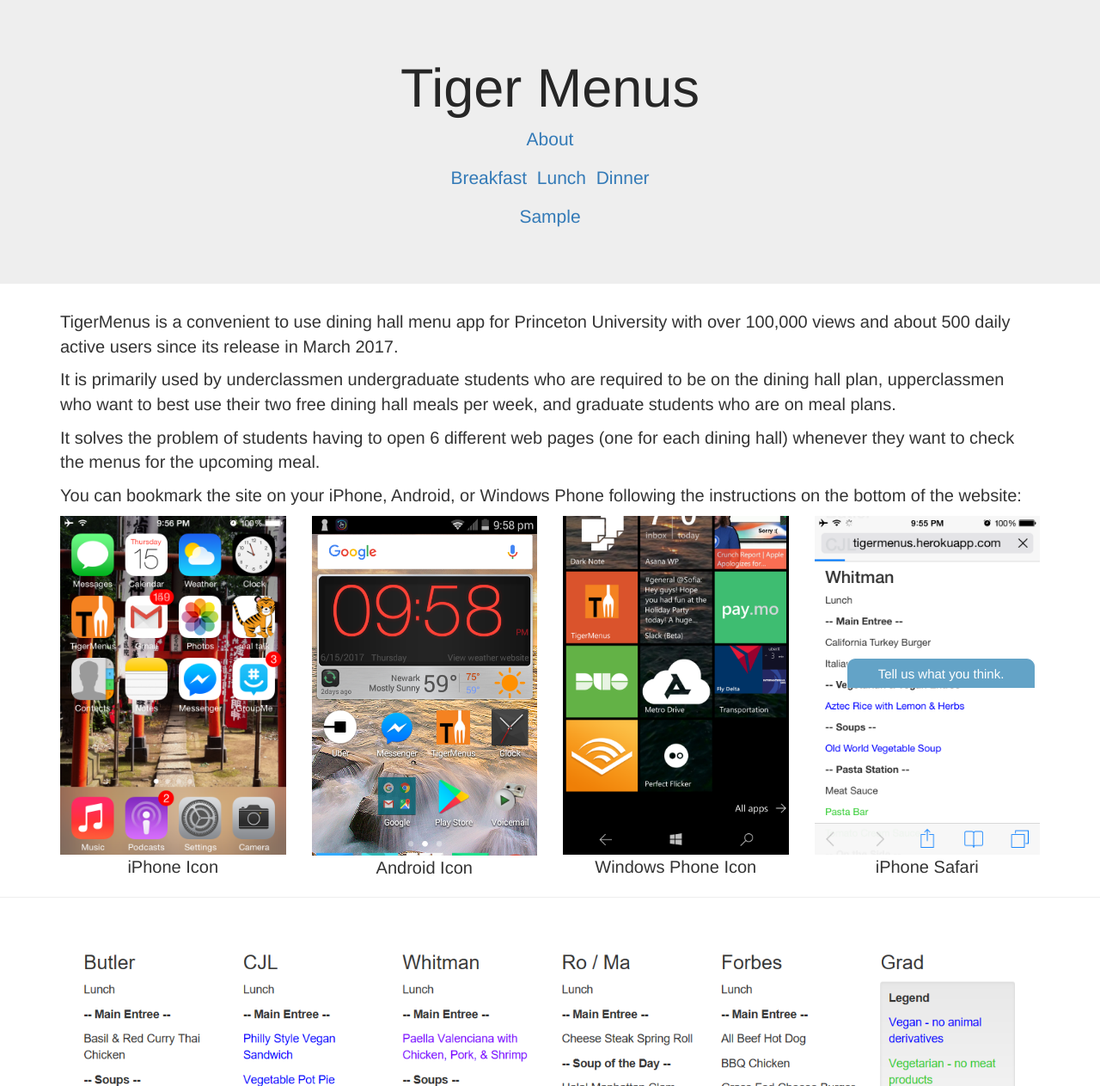
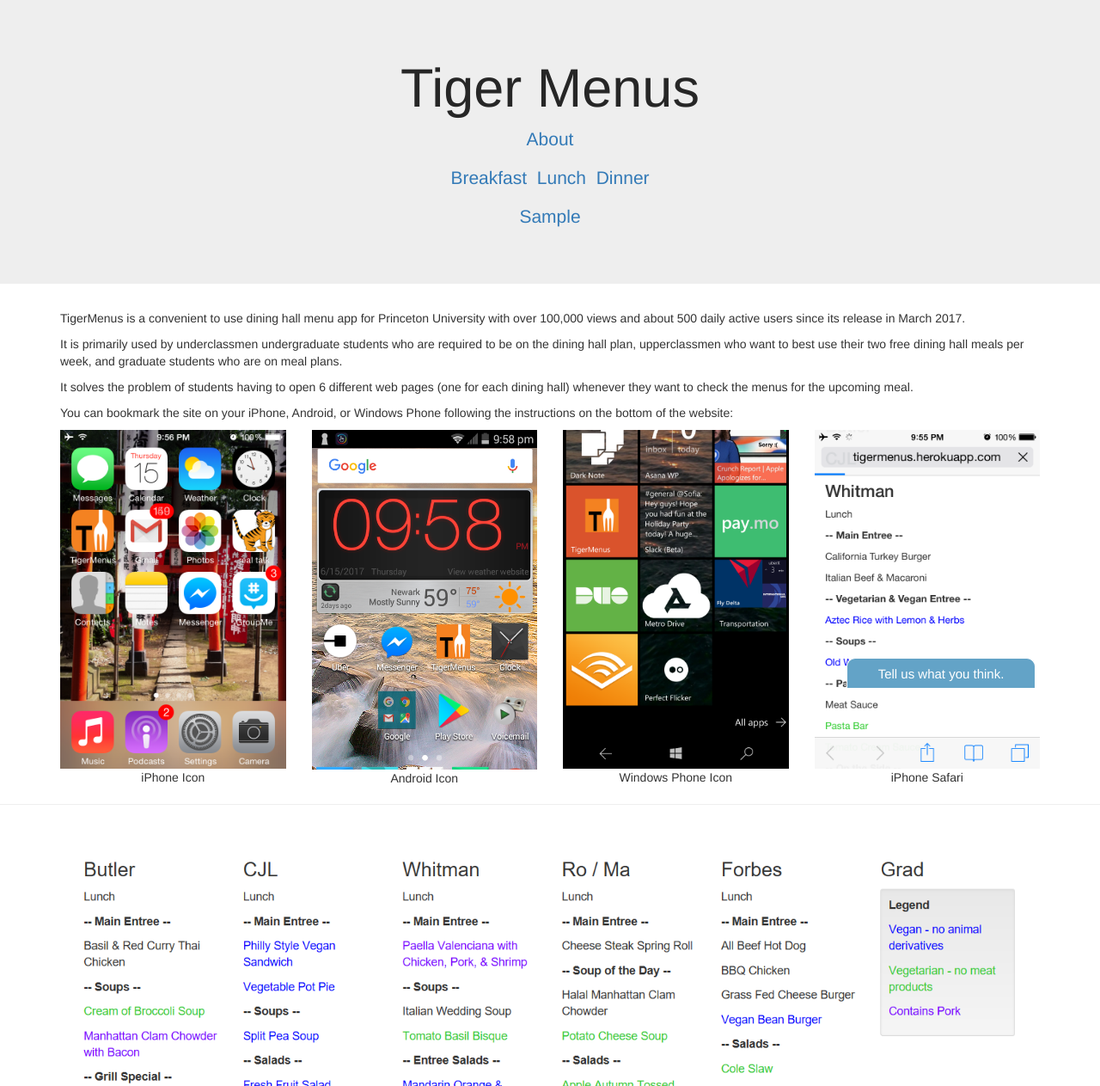
Before and after one commit to axu2/tiger-menus, a Python web app: template app/templates/index.html in a window 1280 px wide. Shown: the top 1263 px of the page at 86% size. Run offline with Jinja, Linux system fonts and the light colour scheme; the template is opened without the code that fills it: most values are stand-ins (such as "Sample title", 1, 10 or a date in 2020); some libraries are stand-ins or nearby versions.

Commit message:
add smaller text

```diff
--- a/app/templates/index.html
+++ b/app/templates/index.html
@@ -1,7 +1,7 @@
 {% extends "base.html" %}
 {% block content %}
 
-<div class="container" style="font-size: 20px;">
+<div class="container">
 	<p>
 		TigerMenus is a convenient to use dining hall menu app for Princeton
 		University with over 100,000 views and about 500 daily active users
@@ -91,8 +91,8 @@
 	<p>Credits to Sherry Bai '19 for confirming naming credit to Ji-Sung Kim '18</p>
 	<p>Icon Designed by <a href='https://alicepanpan.com/'>Alice Wang '19</a></p>
 	<p>Website created by Alex Xu '19</p>
-	      <p><a href="/api/8/18/2017">API</a> / <a href='/api/6/18/2017/9/10/2017'>API2</a> </p>
-	      <p><a href="https://github.com/axu2/tiger-menus">GitHub</a></p>
+  <p><a href="/api/8/18/2017">API</a> / <a href='/api/6/18/2017/9/10/2017'>API2</a> </p>
+  <p><a href="https://github.com/axu2/tiger-menus">GitHub</a></p>
 </div>
 
 
```
